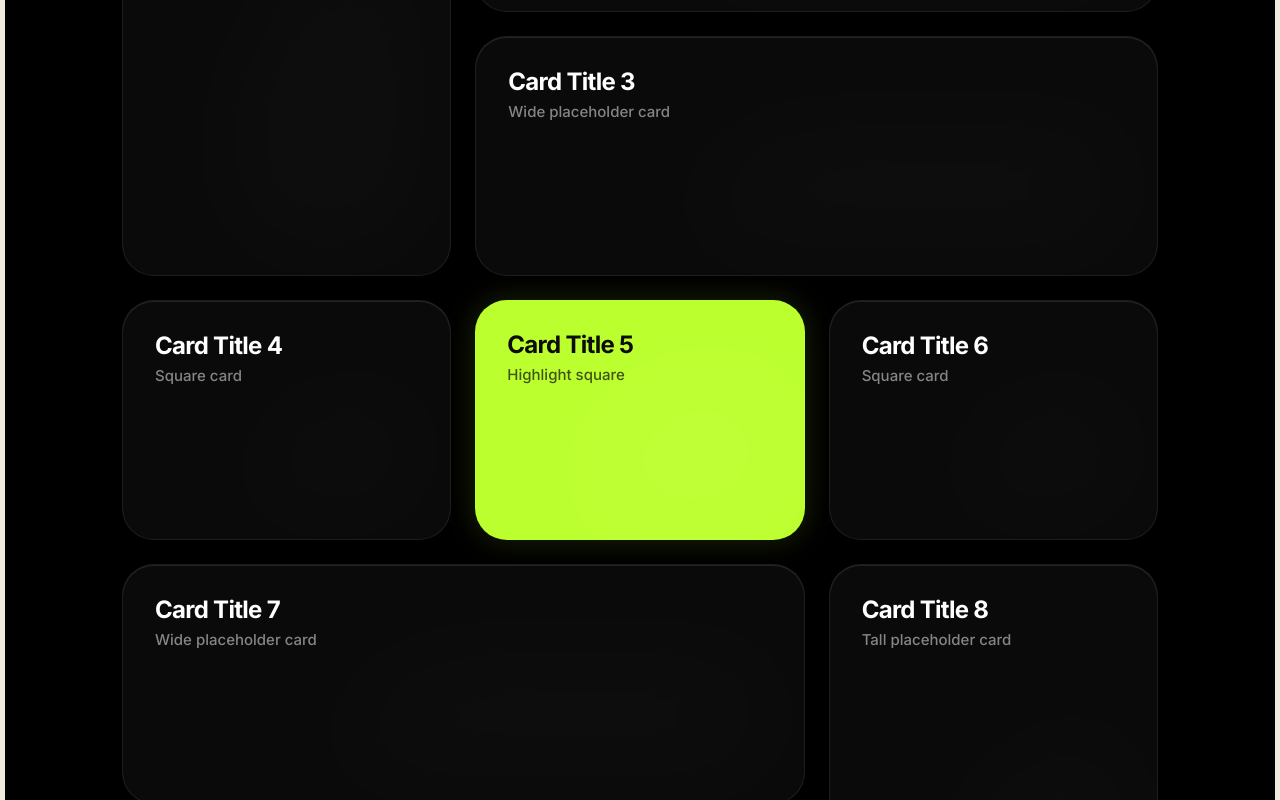
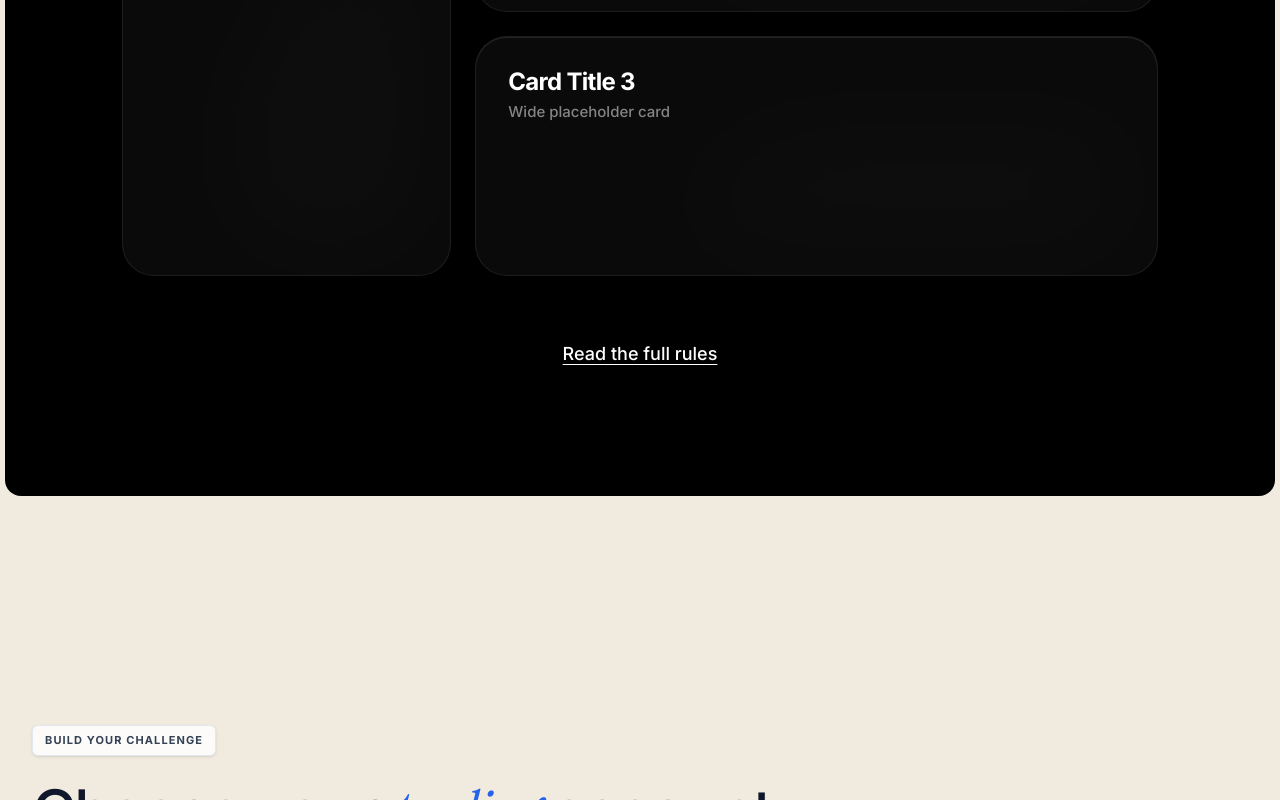
Before and after one commit to jatinkatariaaaa/thepeoplepropwebsite, a Next.js app: page /v2 in a window 1280 px wide. Shown: the part 2920-3720 px from the top of the page. Built offline with nearby package versions, Linux system fonts and the light colour scheme.

Commit message:
style: reduce bento box layout to strictly 3 cards matching GFT reference

```diff
--- a/src/app/v2/page.tsx
+++ b/src/app/v2/page.tsx
@@ -306,16 +306,6 @@ export default function V2Page() {
                     { id: 1, span: "md:col-span-1 md:row-span-2", bg: "dark", title: "Card Title 1", subtitle: "Tall placeholder card" },
                     { id: 2, span: "md:col-span-2 md:row-span-1", bg: "dark", title: "Card Title 2", subtitle: "Wide placeholder card" },
                     { id: 3, span: "md:col-span-2 md:row-span-1", bg: "dark", title: "Card Title 3", subtitle: "Wide placeholder card" },
-
-                    /* Block 2: Three equal squares */
-                    { id: 4, span: "md:col-span-1 md:row-span-1", bg: "dark", title: "Card Title 4", subtitle: "Square card" },
-                    { id: 5, span: "md:col-span-1 md:row-span-1", bg: "lime", title: "Card Title 5", subtitle: "Highlight square" },
-                    { id: 6, span: "md:col-span-1 md:row-span-1", bg: "dark", title: "Card Title 6", subtitle: "Square card" },
-
-                    /* Block 3: Left Two Wides, Right Tall */
-                    { id: 7, span: "md:col-span-2 md:row-span-1", bg: "dark", title: "Card Title 7", subtitle: "Wide placeholder card" },
-                    { id: 8, span: "md:col-span-1 md:row-span-2", bg: "dark", title: "Card Title 8", subtitle: "Tall placeholder card" },
-                    { id: 9, span: "md:col-span-2 md:row-span-1", bg: "lime", title: "Card Title 9", subtitle: "Highlight wide card" },
                   ].map((s, i) => (
                     <Reveal key={s.id} delay={i * 0.1} className={cn("w-full h-full", s.span)}>
                       <div
```
